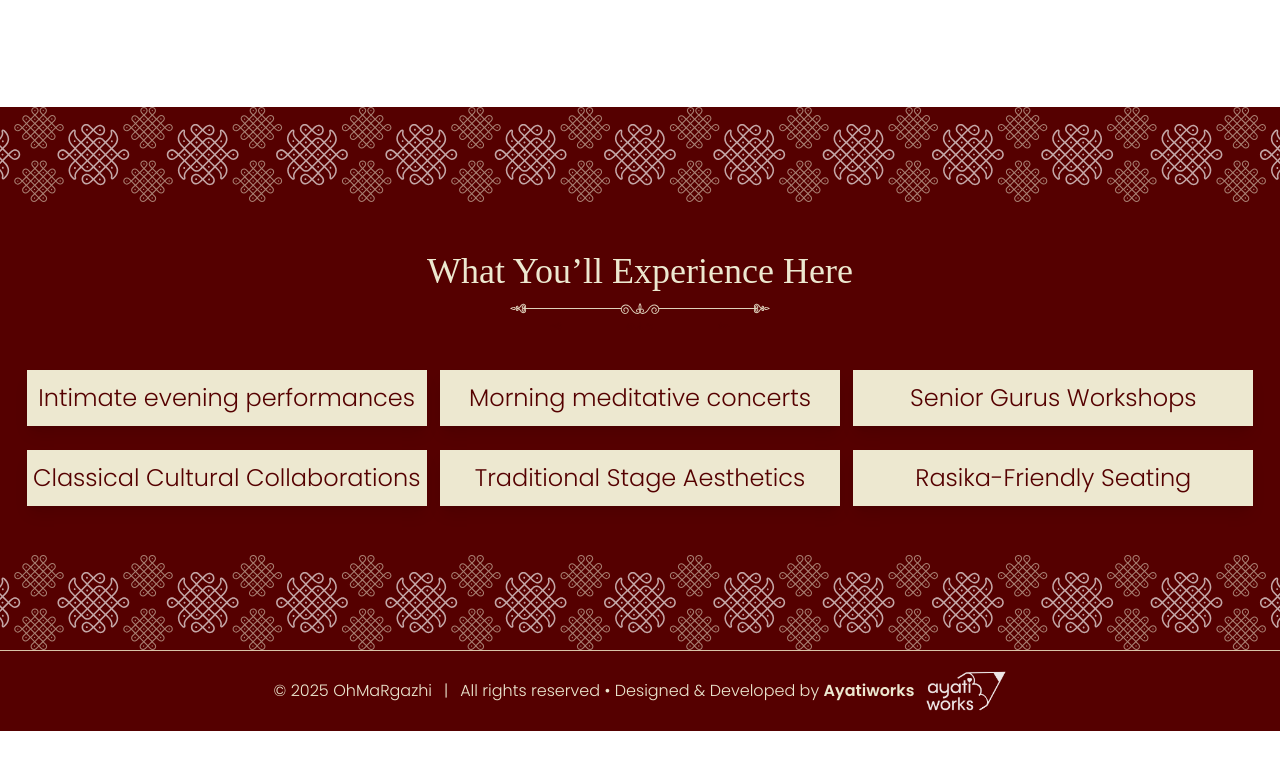
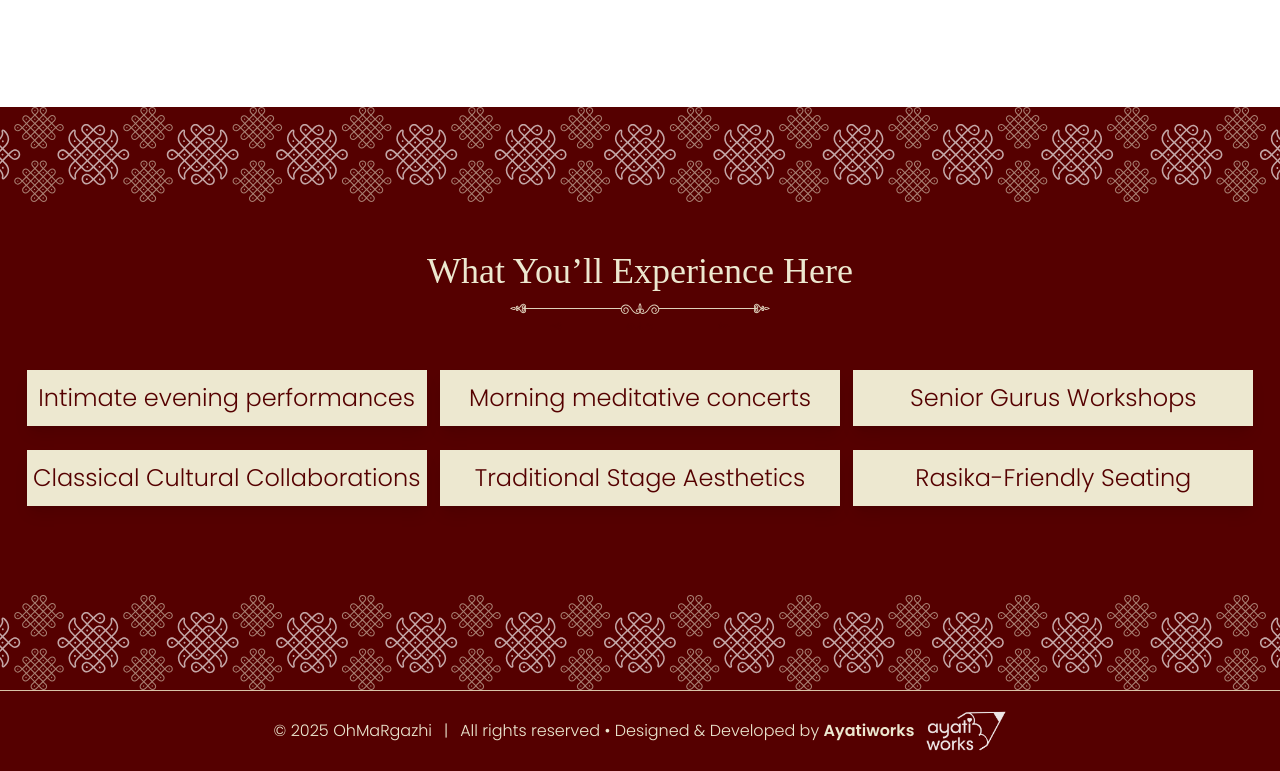
Before and after one commit to ayatiworkstechnologies/oh-margazhhi, a Next.js app: page /about-ohmargazhi in a window 1280 px wide. Shown: the part 2832-3603 px from the top of the page. Before the commit the page ends 3563 px from the top, so only its background shows below. Built offline with nearby package versions, Linux system fonts and the light colour scheme.

Commit message:
05/12/2025 upate 10

```diff
--- a/app/components/sections/ExperienceSection.jsx
+++ b/app/components/sections/ExperienceSection.jsx
@@ -15,8 +15,8 @@ const items = [
 
 export default function ExperienceSection() {
     return (
-        <section className="relative bg-primary py-16 text-center overflow-hidden">
-<Container>
+        <section >
+            <Container className="relative bg-primary py-16 text-center overflow-hidden">
                 {/* 🔹 TOP BORDER PATTERN */}
                 <div className="absolute top-0 inset-x-0">
                     <Image
@@ -59,7 +59,7 @@ export default function ExperienceSection() {
                     />
 
                     {/* FEATURE GRID */}
-                <div className="mt-10 grid grid-cols-1 sm:grid-cols-2 md:grid-cols-3 gap-6 place-items-center">
+                    <div className="my-10 grid grid-cols-1 sm:grid-cols-2 md:grid-cols-3 gap-6 place-items-center">
                         {items.map((text, idx) => (
                             <div
                                 key={idx}
```
Lines whose indentation alone changed are shown as unchanged.
